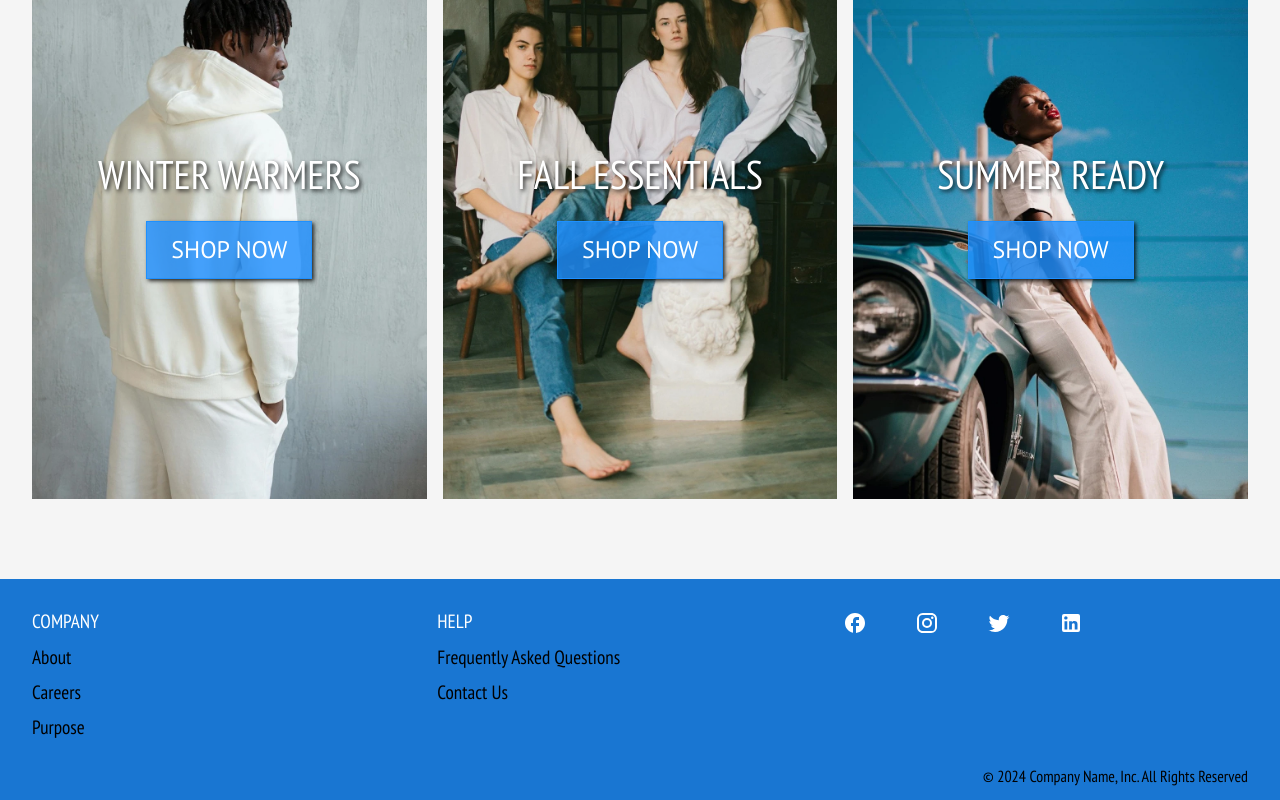
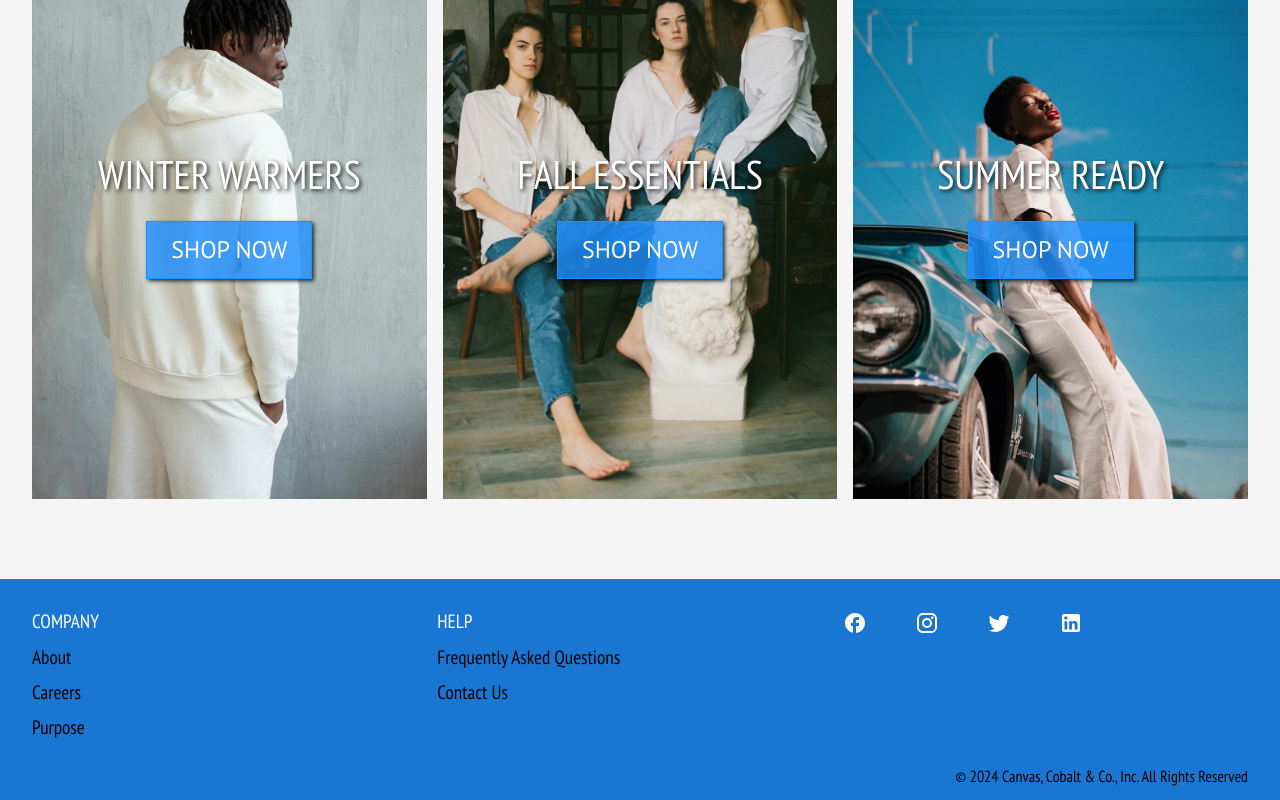
Before and after one commit to iefniar/iefniar.github.io, a React (Create React App) app: page /project-1 in a window 1280 px wide. Shown: the part 6634-7434 px from the top of the page. Built offline with nearby package versions, Linux system fonts and the light colour scheme.

Commit message:
adding brand name for ecommerce site

```diff
--- a/src/pages/ecommercePage/pageSections/Footer.js
+++ b/src/pages/ecommercePage/pageSections/Footer.js
@@ -24,7 +24,7 @@ const Footer = () => {
             </div>
         </div>
         <div className={classes['bottom-section']}>
-            <h5><span>&copy;</span> 2024 Company Name, Inc. All Rights Reserved</h5>
+            <h5><span>&copy;</span> 2024 Canvas, Cobalt & Co., Inc. All Rights Reserved</h5>
         </div>
     </div>
   )
```
